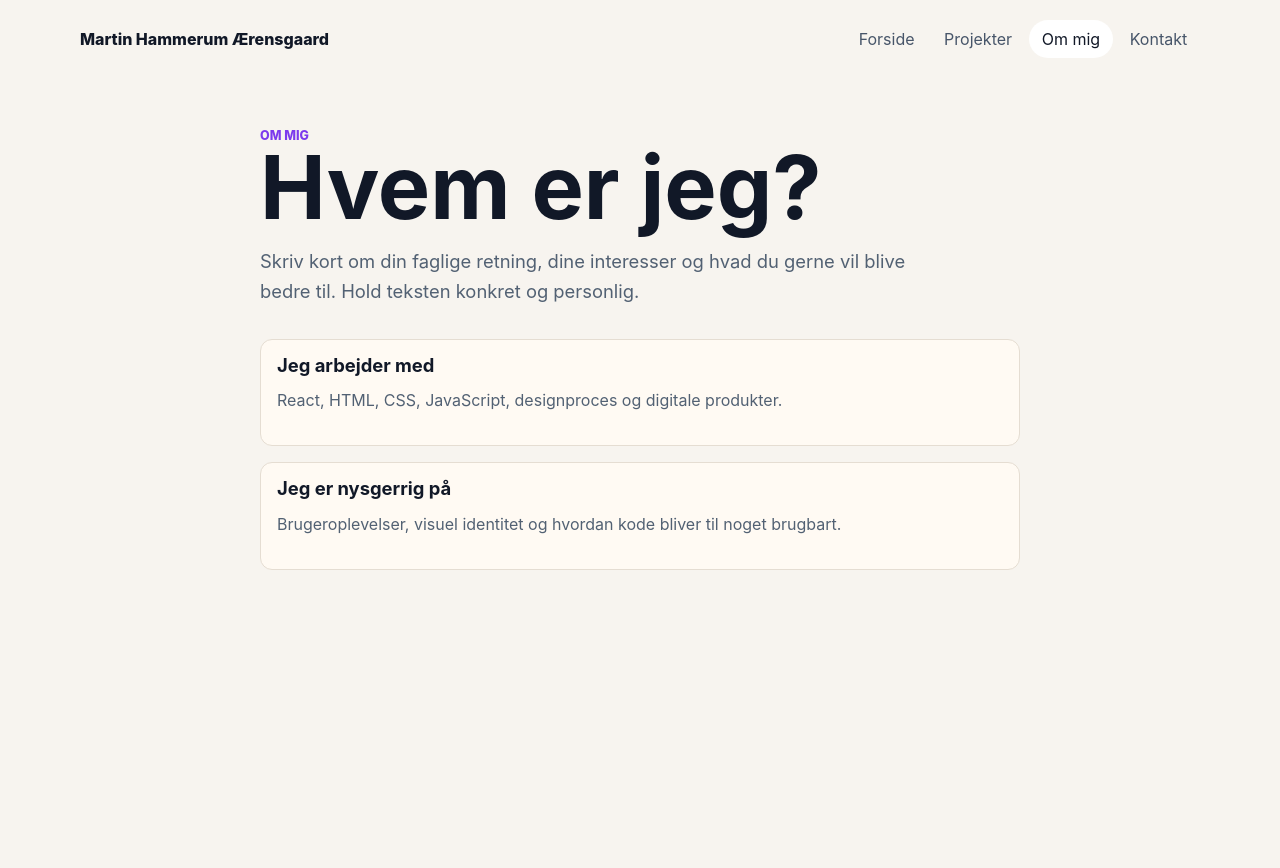
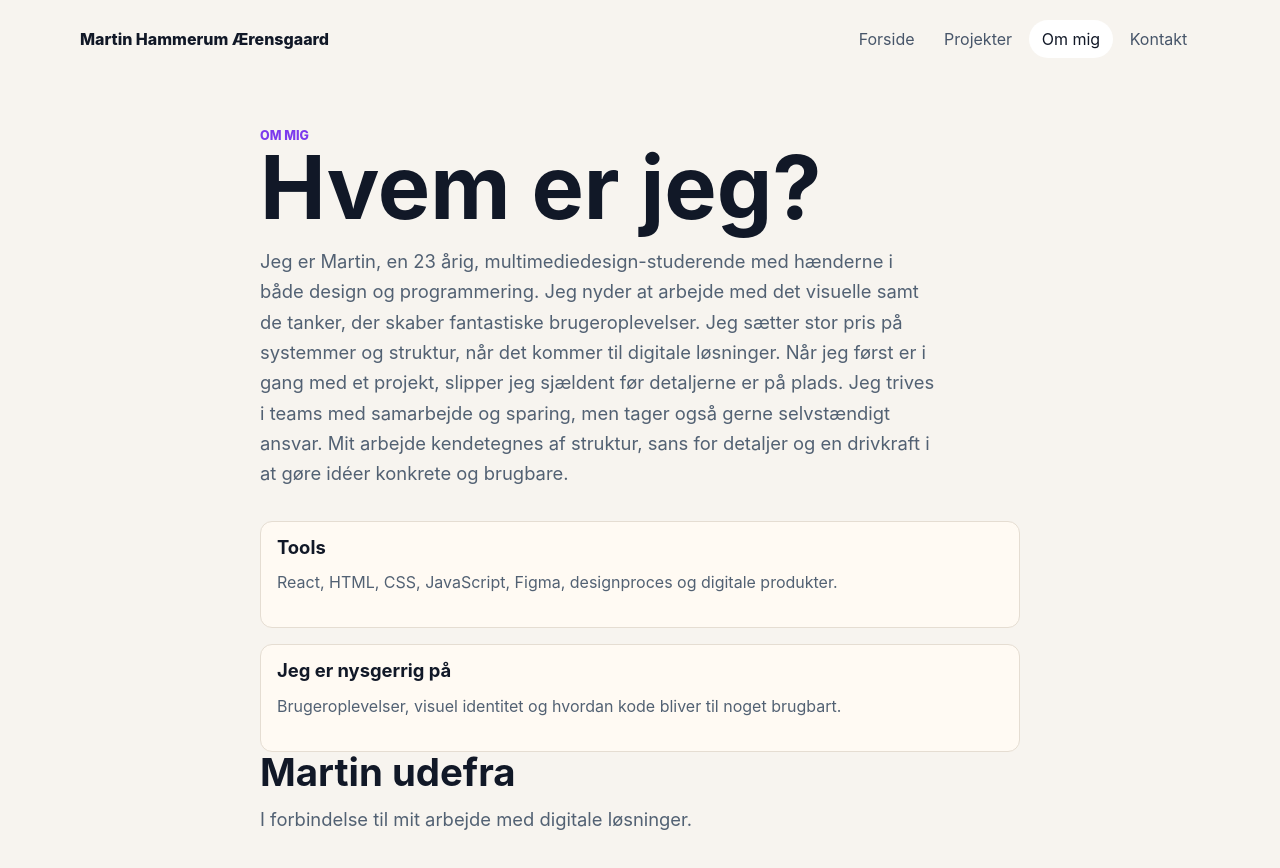
Before and after one commit to 25maae/25maae.github.io, a React (Vite) app: page /about in a window 1280 px wide. Shown: the top 868 px of the page. Before the commit the page ends 800 px from the top, so only its background shows below. Built offline with nearby package versions, Linux system fonts and the light colour scheme.

Commit message:
Update favicon and enhance AboutPage content with personal details and tools

```diff
--- a/index.html
+++ b/index.html
@@ -2,10 +2,10 @@
 <html lang="da">
   <head>
     <meta charset="UTF-8" />
-    <link rel="icon" type="image/svg+xml" href="/favicon.svg" />
+    <link rel="icon" type="image/svg+xml" href="/favicon.ico" />
     <meta name="viewport" content="width=device-width, initial-scale=1.0" />
-    <meta name="description" content="En simpel React portfolio-template til username.github.io." />
-    <title>username.github.io Portfolio Template</title>
+    <meta name="description" content="En simpel React portfolio-template til 25maae.github.io." />
+    <title>Martin Hammerum Ærensgaard - Portfolio</title>
   </head>
   <body>
     <div id="root"></div>
--- a/src/pages/AboutPage.jsx
+++ b/src/pages/AboutPage.jsx
@@ -4,20 +4,35 @@ function AboutPage() {
       <p className="eyebrow">Om mig</p>
       <h1>Hvem er jeg?</h1>
       <p className="lead">
-        Skriv kort om din faglige retning, dine interesser og hvad du gerne vil
-        blive bedre til. Hold teksten konkret og personlig.
+        Jeg er Martin, en 23 årig, multimediedesign-studerende med hænderne i
+        både design og programmering. Jeg nyder at arbejde med det visuelle samt
+        de tanker, der skaber fantastiske brugeroplevelser. Jeg sætter stor pris
+        på systemmer og struktur, når det kommer til digitale løsninger. Når jeg
+        først er i gang med et projekt, slipper jeg sjældent før detaljerne er
+        på plads. Jeg trives i teams med samarbejde og sparing, men tager også
+        gerne selvstændigt ansvar. Mit arbejde kendetegnes af struktur, sans for
+        detaljer og en drivkraft i at gøre idéer konkrete og brugbare.
       </p>
-
       <section className="info-list" aria-label="Om mig detaljer">
         <div>
-          <h2>Jeg arbejder med</h2>
-          <p>React, HTML, CSS, JavaScript, designproces og digitale produkter.</p>
+          <h2>Tools</h2>
+          <p>
+            React, HTML, CSS, JavaScript, Figma, designproces og digitale
+            produkter.
+          </p>
         </div>
         <div>
           <h2>Jeg er nysgerrig på</h2>
-          <p>Brugeroplevelser, visuel identitet og hvordan kode bliver til noget brugbart.</p>
+          <p>
+            Brugeroplevelser, visuel identitet og hvordan kode bliver til noget
+            brugbart.
+          </p>
         </div>
       </section>
+      <h2>Martin udefra</h2>
+      <p className="lead">
+        I forbindelse til mit arbejde med digitale løsninger.
+      </p>
     </div>
   );
 }
```
